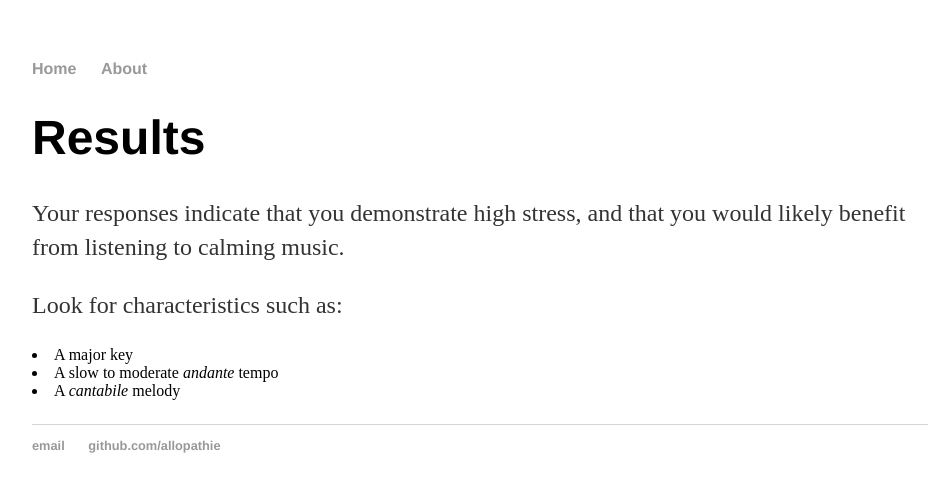
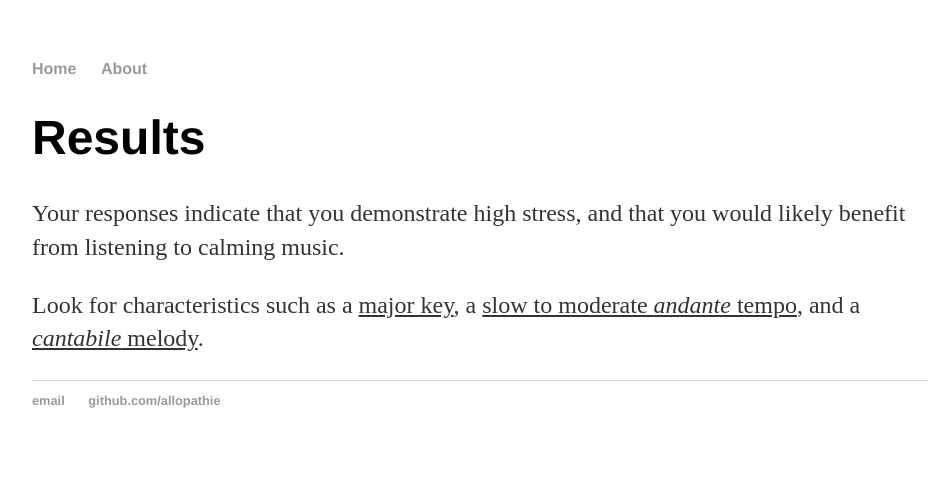
Before and after one commit to allopathie/musictherapy, a Jekyll site: the page built from activity/High_stress.html, in a window 1280 px wide. Shown: the top 492 px of the page, without its empty margins (160-1097 px from the left). Built offline with Jekyll 4.4.1, drawn with Linux system fonts in a browser that asks for light colours.

Commit message:
Update High_stress.html

```diff
--- a/activity/High_stress.html
+++ b/activity/High_stress.html
@@ -6,11 +6,7 @@ title: Interactive Music Therapy
 		<div class="about">
 			<h1>Results</h1>
 			<p>Your responses indicate that you demonstrate high stress, and that you would likely benefit from listening to calming music.</p>
-			<p>Look for characteristics such as: </p>
-			<p>
-			<li>A major key</li>
-			<li>A slow to moderate <i>andante</i> tempo</li>
-			<li>A <i>cantabile</i> melody</li>
-			</p>
+			<p>Look for characteristics such as a <u>major key</u>, a <u>slow to moderate <i>andante</i> tempo</u>, and a <u><i>cantabile</i> melody</u>.</p>
+
 
 		</div>
```
